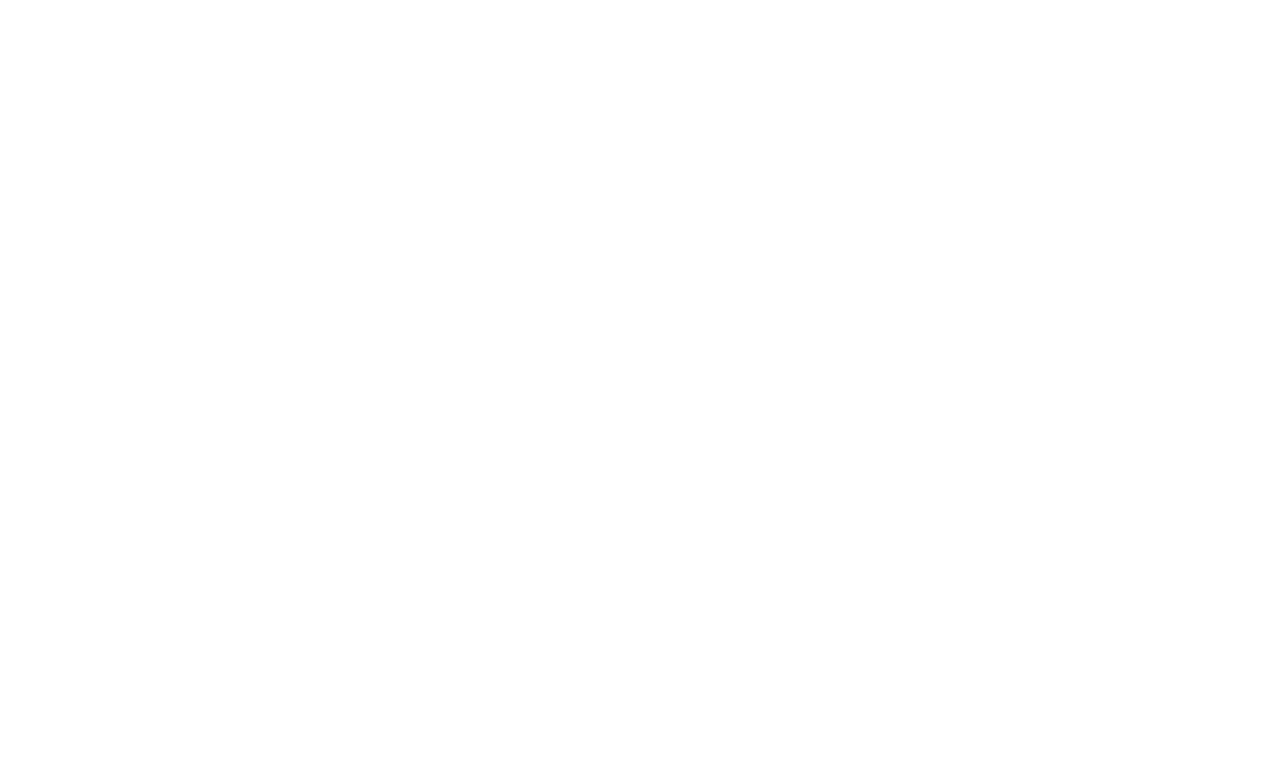
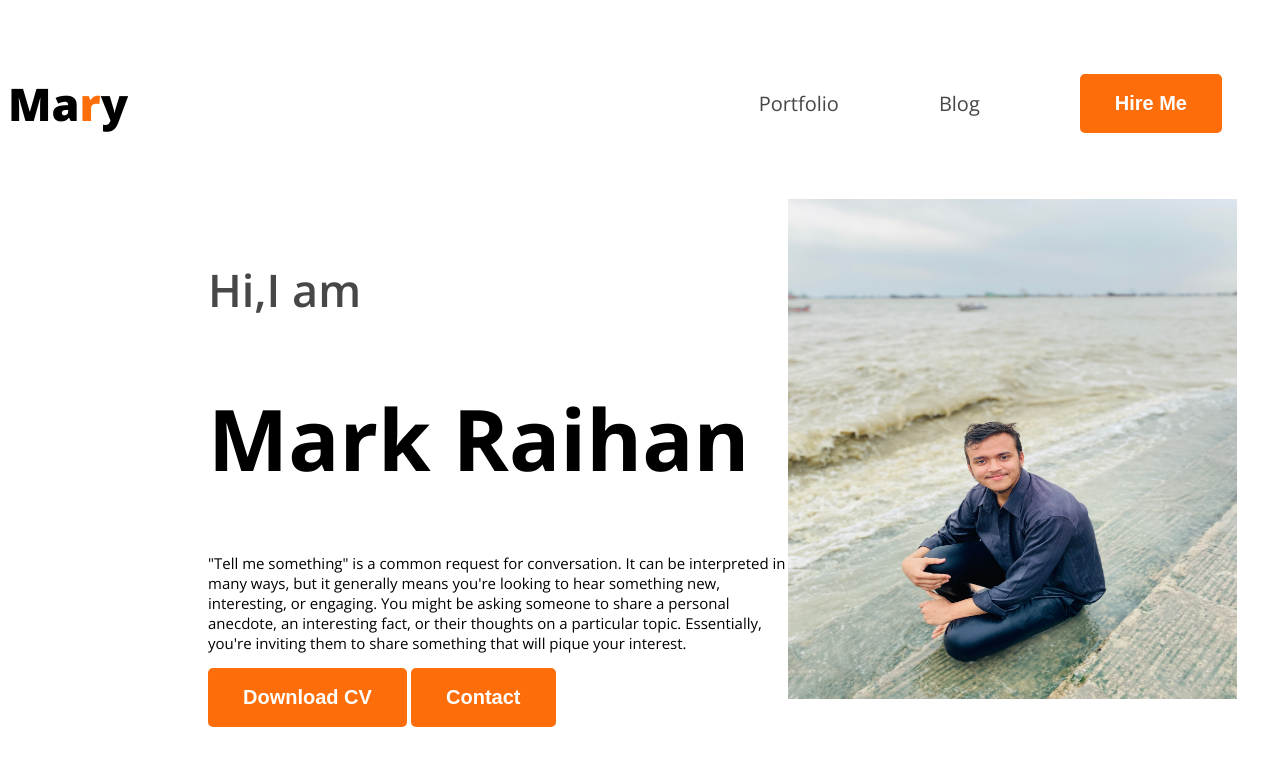
Before and after one commit to RAi145/web-dev-portfolio, a plain HTML site: page index.html in a window 1280 px wide. Drawn offline with nearby package versions, Linux system fonts and the light colour scheme.

Commit message:
huge change

```diff
--- /dev/null
+++ b/Styles/Style.css
@@ -0,0 +1,81 @@
+
+.open-sans-normal {
+  font-family: "Open Sans", sans-serif;
+  font-optical-sizing: auto;
+  font-style: normal;
+  font-variation-settings:
+    "wdth" 100;
+}
+
+/*  shared style*/
+.text-primary{
+    color: #FD6E0A
+}
+
+/* Nav styles */
+nav{
+    display: flex;
+    align-items: center ;
+    justify-content: space-between;
+    /* margin: 0px 200px;  */
+}
+.nav-title{
+    font-weight: 800;
+    font-size: 45px;
+}
+nav ul{
+    display: flex;
+    align-items: center;
+
+}
+
+nav ul li{
+    list-style:none ;
+    margin: 50px;
+
+}
+nav li a{
+    text-decoration: none;
+    font-size: 20px;
+
+}
+.dark-2{
+        color: #474747;
+}
+
+
+.btn-primary{
+    background-color: #FD6E0A;
+    font-weight: bold;
+   color: white;
+   font-size: 20px;
+   padding: 18px 35px;
+   border-radius: 5px ;
+   border: none;
+
+}
+
+.bannner-greetings{
+    font-size: 45px;
+    font-weight: 600;
+}
+.banner-title{
+    font-weight: bold;
+    font-size: 85px;
+}
+.banner-description{
+    font-size: 15px;
+}
+.banner-profile-pic{
+    height: 500px;
+    width: 500px;
+}
+.banner{
+    display: flex;
+    justify-content: space-between;
+    margin:0 35px 0 200px ;
+
+}
+.banner-content{
+    max-width: 580px;
+}
--- a/index.html
+++ b/index.html
@@ -4,9 +4,36 @@
     <meta charset="UTF-8">
     <meta name="viewport" content="width=device-width, initial-scale=1.0">
     <title>My Portfolio</title>
+    <link rel="preconnect" href="https://fonts.googleapis.com">
+<link rel="preconnect" href="https://fonts.gstatic.com" crossorigin>
+<link href="https://fonts.googleapis.com/css2?family=Open+Sans:ital,wght@0,300..800;1,300..800&display=swap" rel="stylesheet">
+    <link rel="stylesheet" href="Styles/Style.css">
 </head>
-<body>
+<body class="open-sans-normal">
     <header>
+        <nav>
+            <h3 class="nav-title"> Ma<span class="text-primary">r</span>y</h3>
+            <ul>
+            <li><a class="dark-2" href="">Portfolio</a></li>
+             <li><a class="dark-2" href="">Blog</a></li>
+              <li><a href=""><button class="btn-primary">Hire Me</button></a></li>
+              </ul>
+        </nav>
+        <div class="banner">
+            <div class="banner-content">
+                <h4 class="bannner-greetings dark-2">Hi,I am</h4>
+                <h1 class="banner-title">Mark Raihan</h1>
+                <p class="banner-description">
+                    "Tell me something" is a common request for conversation. It can be interpreted in many ways, but it generally means you're looking to hear something new, interesting, or engaging. You might be asking someone to share a personal anecdote, an interesting fact, or their thoughts on a particular topic. Essentially, you're inviting them to share something that will pique your interest.
+                </p>
+                <button class="btn-primary">Download CV</button>
+                <button class="btn-primary">Contact</button>
+
+            </div>
+            <img class="banner-profile-pic" src="images/IMG_8899.JPG" alt="its me Raihan">
+
+
+        </div>
 
     </header>
 
```
